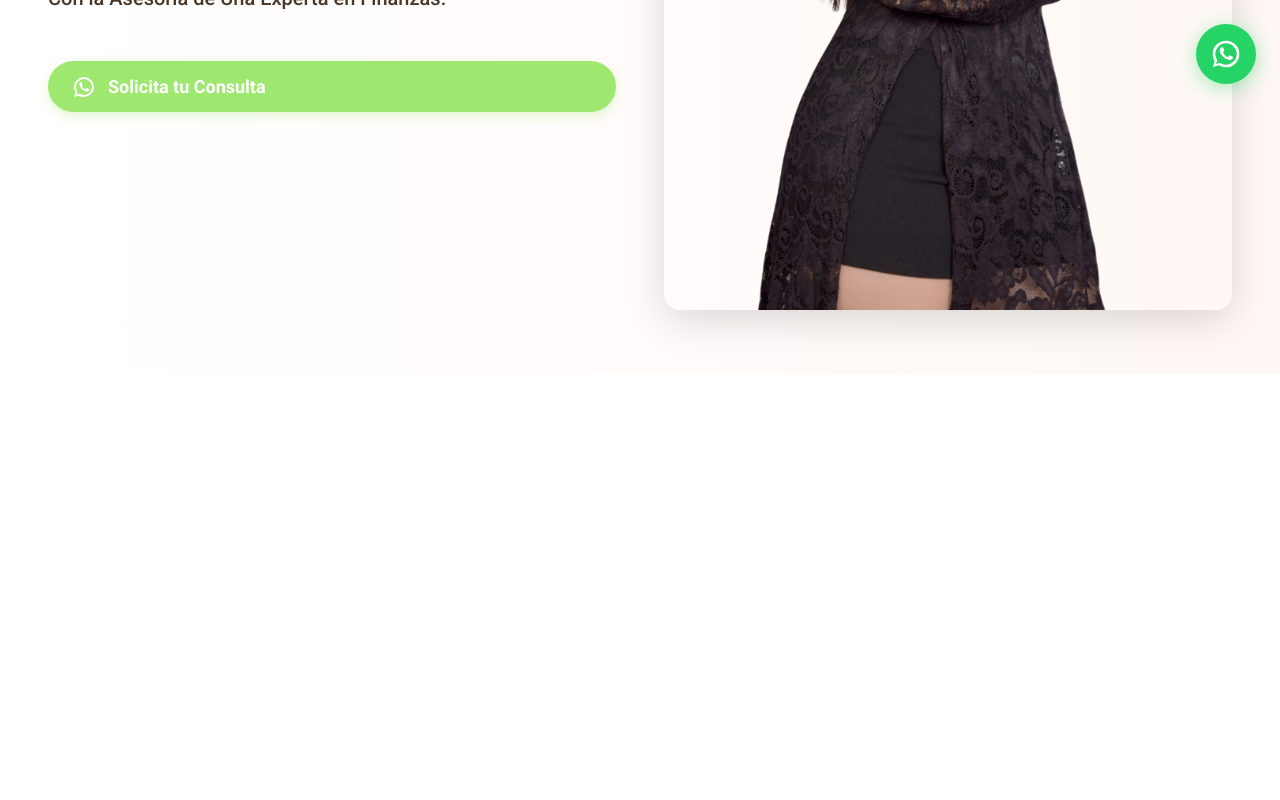
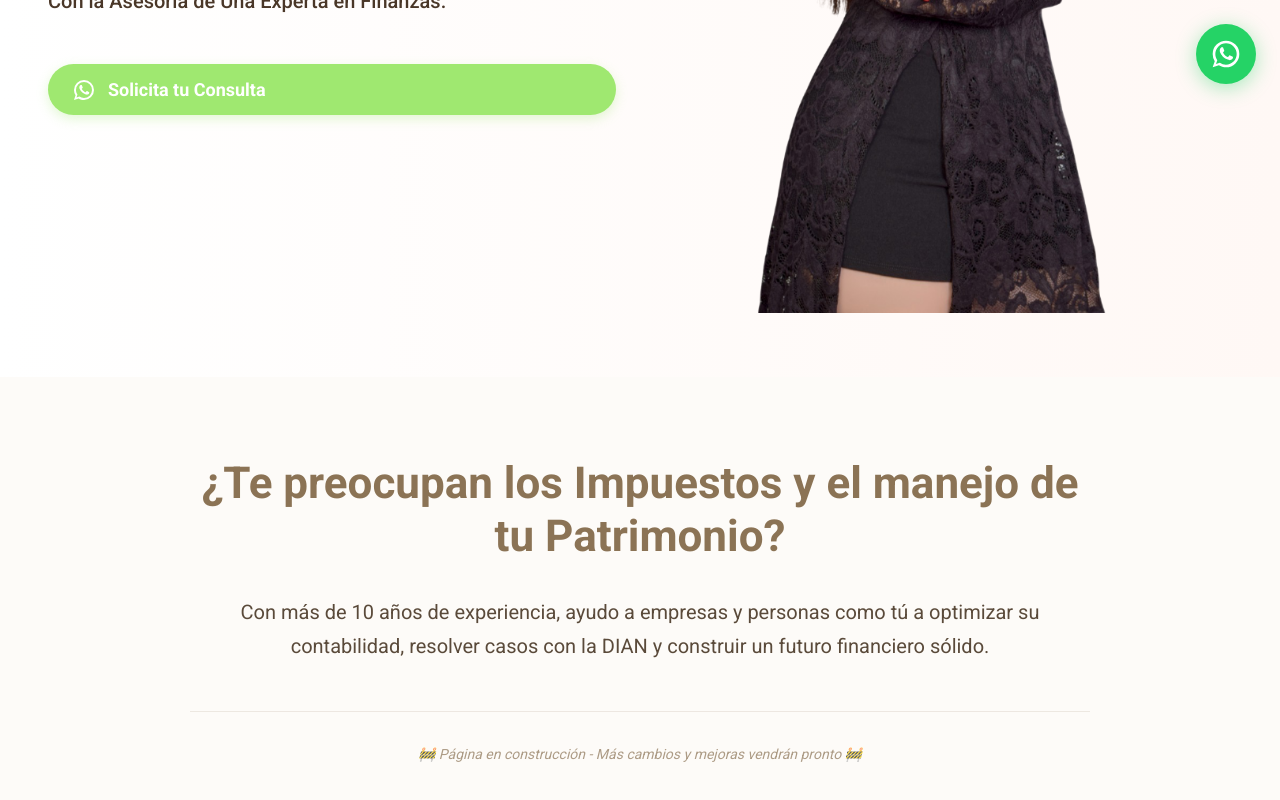
Before and after one commit to cristiantorresf19191919/yakelineContadora, a Next.js app: page / in a window 1280 px wide. Shown: the part 692-1492 px from the top of the page. Before the commit the page ends 1066 px from the top, so only its background shows below. Built offline with nearby package versions, Linux system fonts and the light colour scheme.

Commit message:
Add AboutSection component and styles; update Header styles

```diff
--- /dev/null
+++ b/app/components/AboutSection/AboutSection.styles.ts
@@ -0,0 +1,93 @@
+import { makeStyles } from "tss-react/mui";
+import { Theme } from "@mui/material/styles";
+
+const useStyles = makeStyles({ name: "AboutSection" })(
+  (theme: Theme) => {
+    const { breakpoints, spacing } = theme;
+    return {
+      section: {
+        backgroundColor: "#FDFBF8",
+        padding: spacing(10, 6),
+        textAlign: "center",
+        position: "relative",
+        [breakpoints.down("lg")]: {
+          padding: spacing(8, 5),
+        },
+        [breakpoints.down("md")]: {
+          padding: spacing(8, 4),
+        },
+        [breakpoints.down("sm")]: {
+          padding: spacing(6, 3),
+        },
+      },
+      container: {
+        maxWidth: 900,
+        margin: "0 auto",
+      },
+      heading: {
+        color: "#8B7355",
+        fontWeight: 700,
+        fontSize: "2.75rem",
+        lineHeight: 1.2,
+        marginBottom: spacing(4),
+        animation: "fadeInUp 0.8s ease-out",
+        [breakpoints.down("lg")]: {
+          fontSize: "2.5rem",
+        },
+        [breakpoints.down("md")]: {
+          fontSize: "2rem",
+          marginBottom: spacing(3),
+        },
+        [breakpoints.down("sm")]: {
+          fontSize: "1.75rem",
+          marginBottom: spacing(2.5),
+        },
+      },
+      body: {
+        color: "#5A4A3A",
+        fontSize: "1.25rem",
+        lineHeight: 1.7,
+        maxWidth: 800,
+        margin: "0 auto",
+        fontWeight: 400,
+        animation: "fadeInUp 0.8s ease-out 0.2s both",
+        [breakpoints.down("md")]: {
+          fontSize: "1.125rem",
+          lineHeight: 1.6,
+        },
+        [breakpoints.down("sm")]: {
+          fontSize: "1rem",
+          lineHeight: 1.6,
+        },
+      },
+      footerNote: {
+        marginTop: spacing(6),
+        paddingTop: spacing(4),
+        borderTop: "1px solid rgba(139, 115, 85, 0.2)",
+        color: "#8B7355",
+        fontSize: "0.875rem",
+        fontStyle: "italic",
+        fontWeight: 400,
+        opacity: 0.7,
+        animation: "fadeInUp 0.8s ease-out 0.4s both",
+        [breakpoints.down("sm")]: {
+          marginTop: spacing(4),
+          paddingTop: spacing(3),
+          fontSize: "0.8125rem",
+        },
+      },
+      "@keyframes fadeInUp": {
+        from: {
+          opacity: 0,
+          transform: "translateY(20px)",
+        },
+        to: {
+          opacity: 1,
+          transform: "translateY(0)",
+        },
+      },
+    };
+  }
+);
+
+export default useStyles;
--- /dev/null
+++ b/app/components/AboutSection/AboutSection.tsx
@@ -0,0 +1,26 @@
+"use client";
+
+import { Box, Typography } from "@mui/material";
+import useStyles from "./AboutSection.styles";
+
+export default function AboutSection() {
+  const { classes } = useStyles();
+
+  return (
+    <Box component="section" className={classes.section}>
+      <Box className={classes.container}>
+        <Typography variant="h2" className={classes.heading}>
+          ¿Te preocupan los Impuestos y el manejo de tu Patrimonio?
+        </Typography>
+        <Typography className={classes.body}>
+          Con más de 10 años de experiencia, ayudo a empresas y personas como tú a
+          optimizar su contabilidad, resolver casos con la DIAN y construir un
+          futuro financiero sólido.
+        </Typography>
+        <Typography className={classes.footerNote}>
+          🚧 Página en construcción - Más cambios y mejoras vendrán pronto 🚧
+        </Typography>
+      </Box>
+    </Box>
+  );
+}
--- a/app/components/Header/Header.styles.ts
+++ b/app/components/Header/Header.styles.ts
@@ -51,8 +51,8 @@ const useStyles = makeStyles({ name: "Header" })(
       navLink: {
         color: "#8B7355",
         textDecoration: "none",
-        fontSize: "0.875rem",
-        fontWeight: 400,
+        fontSize: "1rem",
+        fontWeight: 600,
         letterSpacing: "0.08em",
         textTransform: "uppercase",
         position: "relative",
@@ -100,8 +100,8 @@ const useStyles = makeStyles({ name: "Header" })(
       mobileNavLink: {
         color: "#8B7355",
         textDecoration: "none",
-        fontSize: "0.9375rem",
-        fontWeight: 400,
+        fontSize: "1.0625rem",
+        fontWeight: 600,
         letterSpacing: "0.05em",
         textTransform: "uppercase",
         padding: spacing(1.5, 3),
--- a/app/components/Hero/Hero.styles.ts
+++ b/app/components/Hero/Hero.styles.ts
@@ -186,7 +186,6 @@ const useStyles = makeStyles({ name: "Hero" })(
         maxWidth: 600,
         borderRadius: "16px",
         objectFit: "cover",
-        boxShadow: "0 10px 40px rgba(0, 0, 0, 0.15)",
         transition: "transform 0.3s ease",
         "&:hover": {
           transform: "scale(1.02)",
--- a/app/page.tsx
+++ b/app/page.tsx
@@ -1,12 +1,14 @@
 "use client";
 
 import Hero from "./components/Hero/Hero";
+import AboutSection from "./components/AboutSection/AboutSection";
 import FloatingWhatsApp from "./components/FloatingWhatsApp/FloatingWhatsApp";
 
 export default function Home() {
   return (
     <>
       <Hero />
+      <AboutSection />
       <FloatingWhatsApp />
     </>
   );
```
